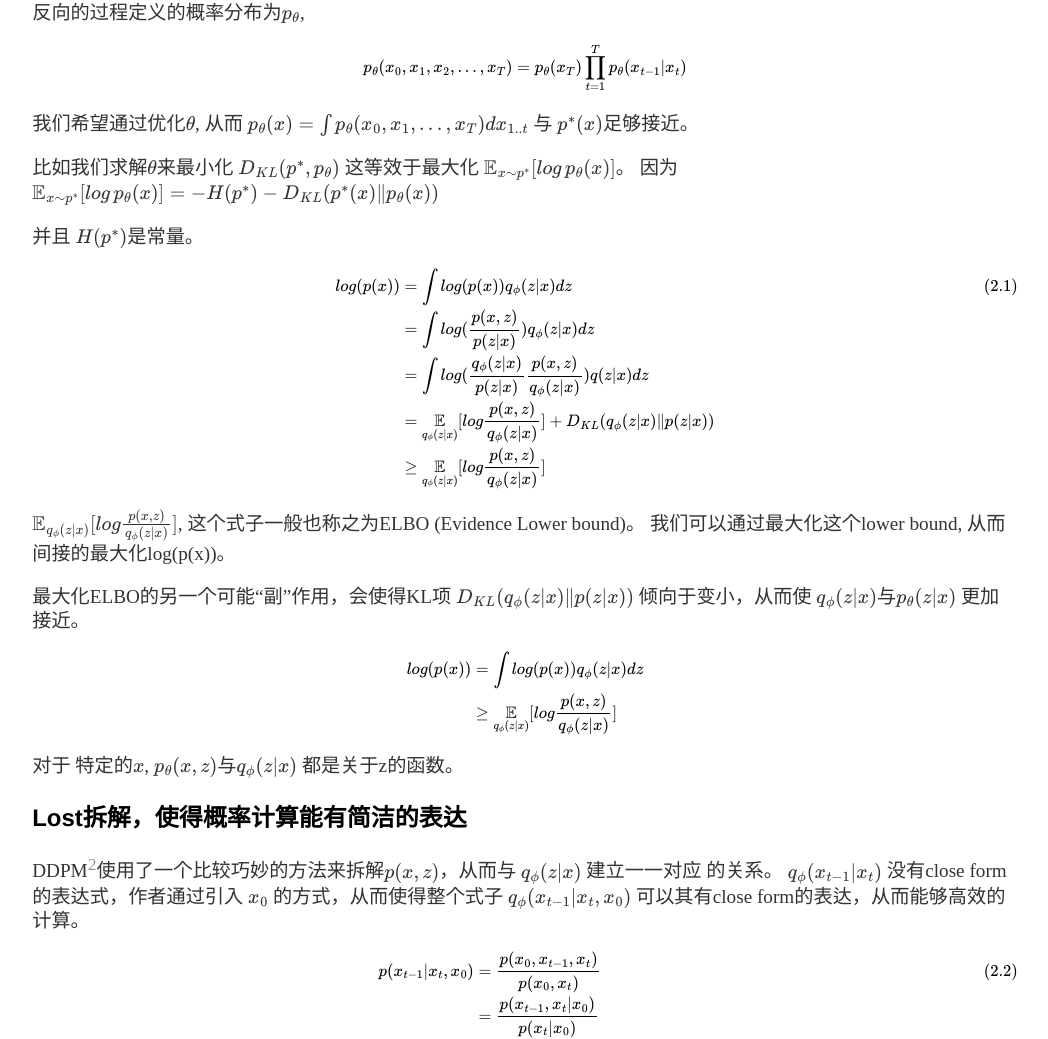
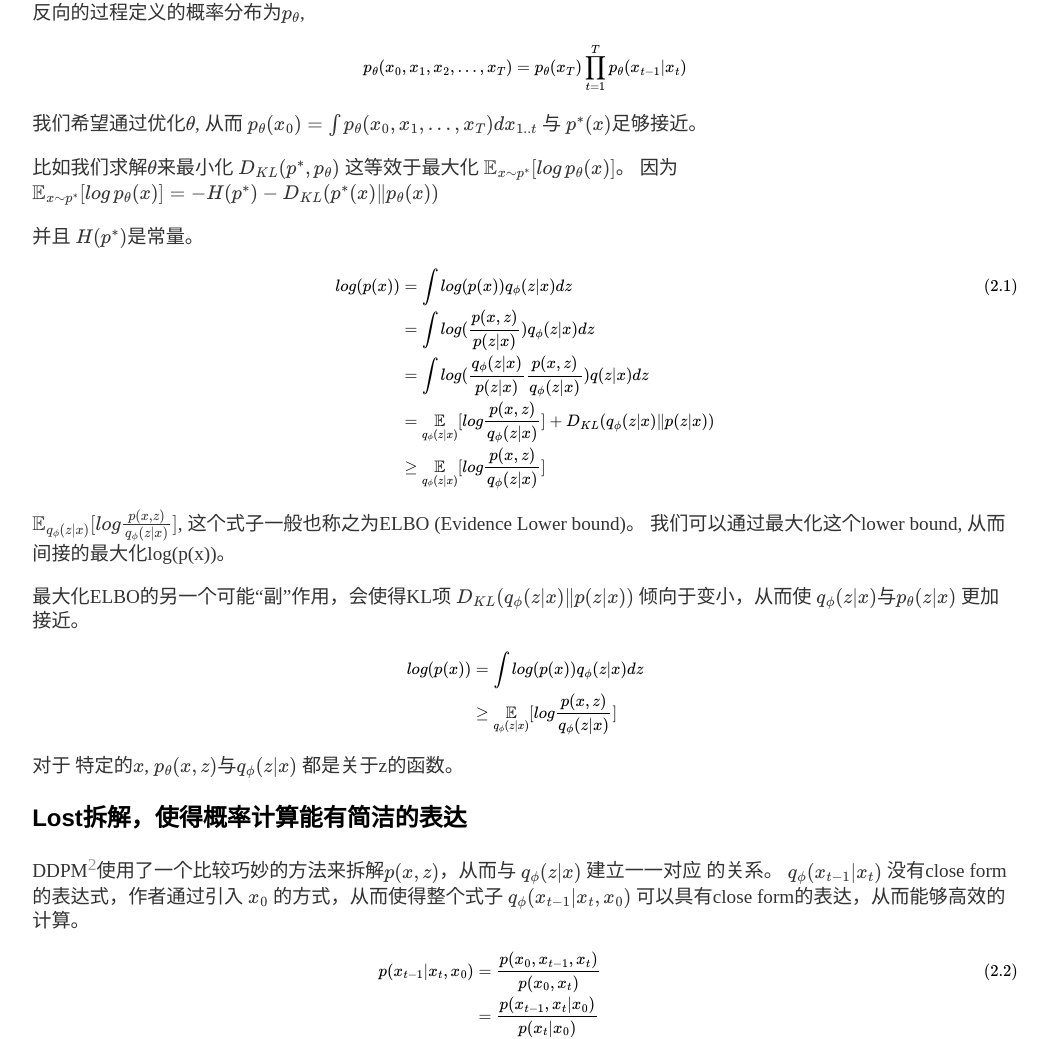
Before and after one commit to sijinli/sijinli.github.io, a Jekyll site: the page built from _posts/2022/2022-09-04-Diffusion-model.md, in a window 1280 px wide and 1400 px high, scrolled down 893 px. Shown: the part 148-1187 px from the top of the window, without its empty margins (115-1163 px from the left). Built offline with Jekyll 4.4.1, drawn with Linux system fonts in a browser that asks for light colours; formulas are drawn with MathJax 3; comment, search, counter and statistics services are not loaded.

Commit message:
[fix]typo

```diff
--- a/_posts/2022/2022-09-04-Diffusion-model.md
+++ b/_posts/2022/2022-09-04-Diffusion-model.md
@@ -76,7 +76,7 @@ p_\theta(x_0, x_1, x_2, ..., x_T) = p_{\theta}(x_T) \prod_{t=1}^{T} p_{\theta}(x
 $$
 
 
-我们希望通过优化$$\theta$$, 从而 $$p_\theta(x)=\int{p_\theta(x_0,x_1,...,x_T)dx_{1..t}}$$ 与 $$p^{*}(x)$$足够接近。
+我们希望通过优化$$\theta$$, 从而 $$p_\theta(x_0)=\int{p_\theta(x_0,x_1,...,x_T)dx_{1..t}}$$ 与 $$p^{*}(x)$$足够接近。
 
 比如我们求解$$\theta$$来最小化 $$D_{KL}(p^{*}, p_\theta)$$
 这等效于最大化
@@ -154,7 +154,7 @@ $$
 $$
 q_\phi(x_{t-1}|x_t,x_0)
 $$
-可以其有close form的表达，从而能够高效的计算。
+可以具有close form的表达，从而能够高效的计算。
 
 $$
 \begin{align}
```
